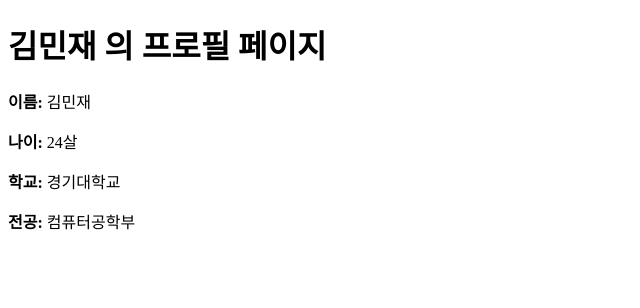
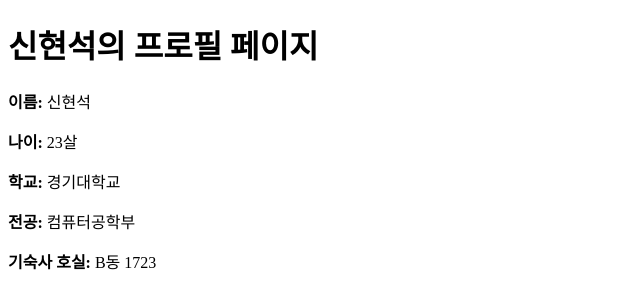
Before and after one commit to tn-als/2025_Didimdol_Webprogramming, a plain HTML site: page shs/20250327.html in a window 1280 px wide. Shown: the whole page, without its empty margins (0-640 px from the left). Drawn offline with Linux system fonts and the light colour scheme.

Commit message:
Update 20250327.html

```diff
--- a/shs/20250327.html
+++ b/shs/20250327.html
@@ -1,15 +1,15 @@
 <!DOCTYPE html>
 <html>
 <head>
-  <title>김민재 의 프로필</title>
+  <title>신현석의 프로필</title>
 </head>
 <body>
-  <h1>김민재 의 프로필 페이지</h1>
+  <h1>신현석의 프로필 페이지</h1>
 
-  <p><strong>이름:</strong> 김민재</p>
-  <p><strong>나이:</strong> 24살</p>
+  <p><strong>이름:</strong> 신현석</p>
+  <p><strong>나이:</strong> 23살</p>
   <p><strong>학교:</strong> 경기대학교</p>
   <p><strong>전공:</strong> 컴퓨터공학부</p>
-
+  <p><strong>기숙사 호실:</strong> B동 1723</p>
 </body>
 </html>
```
